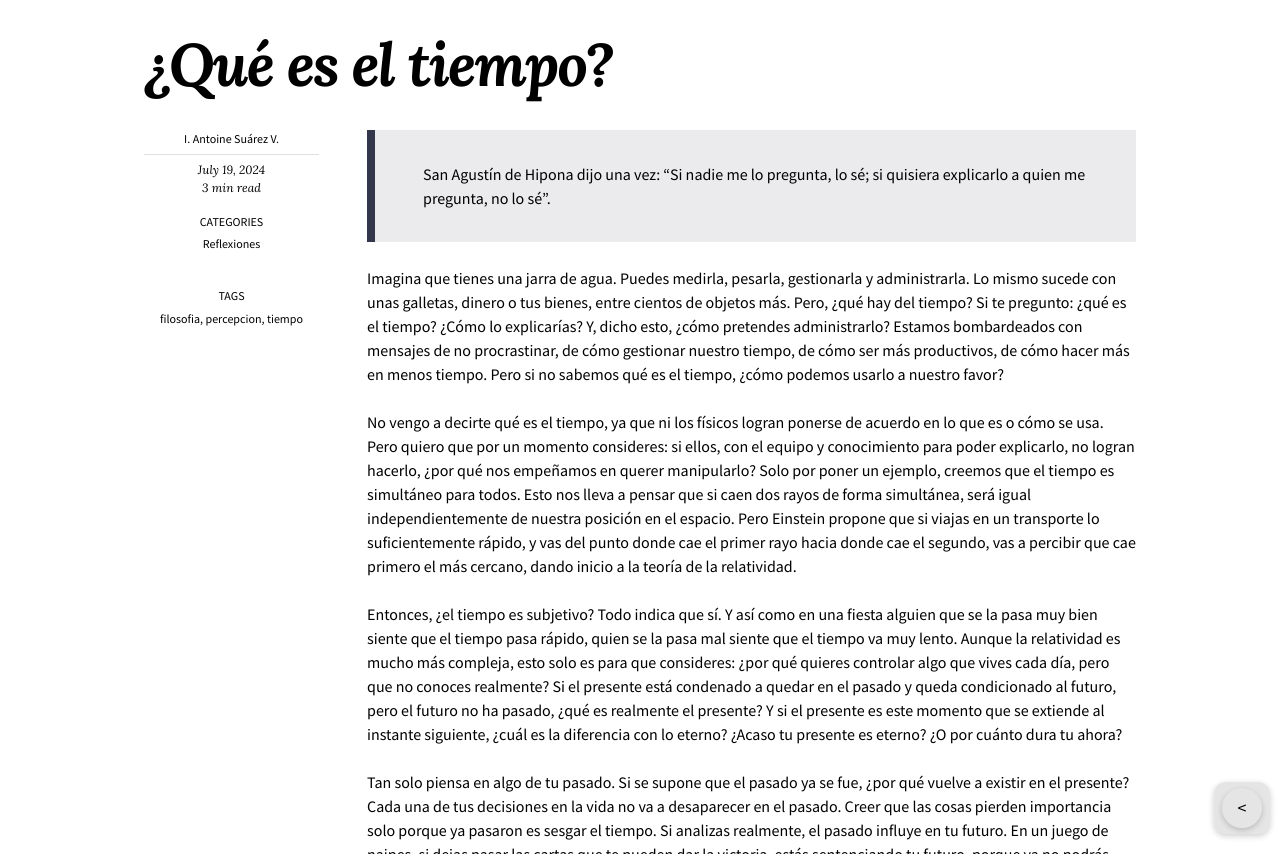
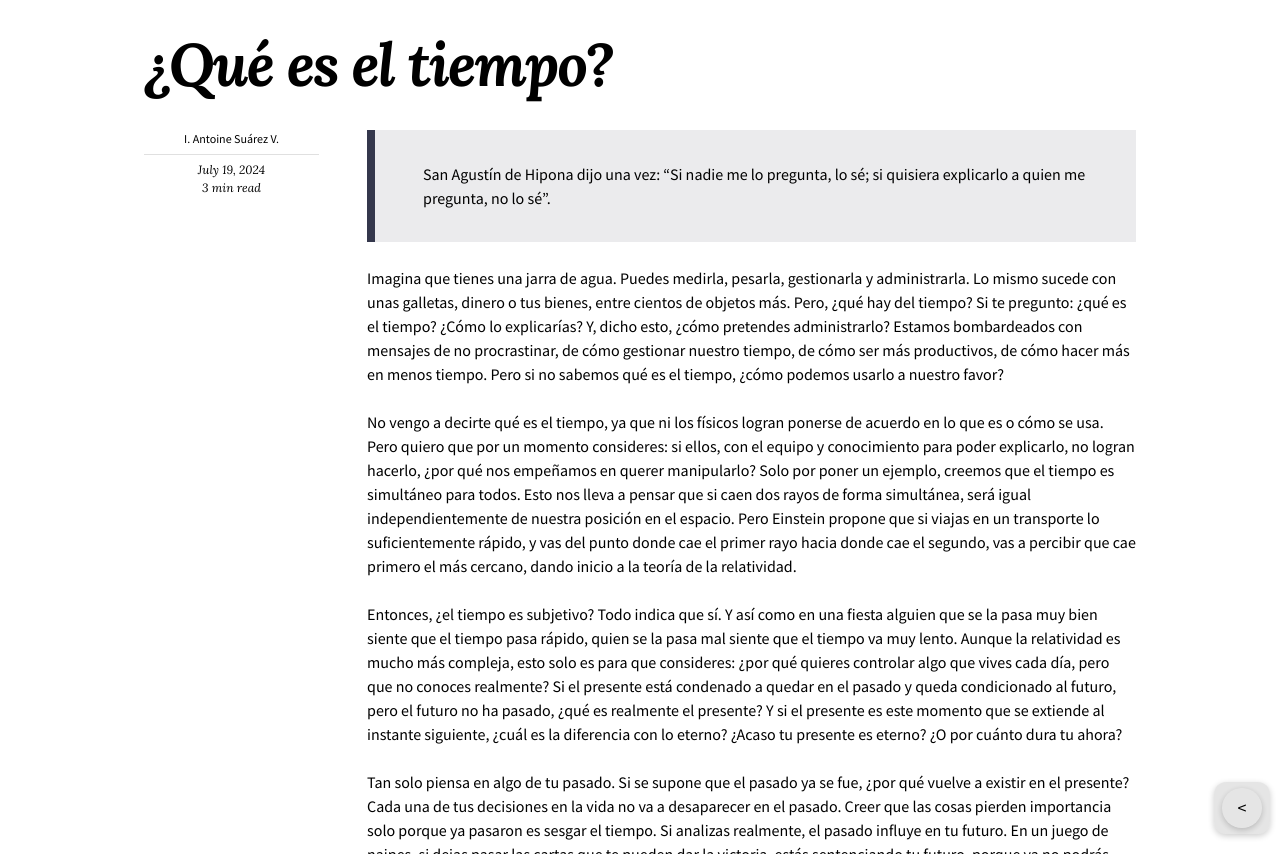
Before and after one commit to KajiiNarumi/iasuarezv, a Jekyll site: the page built from _posts/2024-07-19-que-es-el-tiempo.md, in a window 1280 px wide and 900 px high, scrolled down 816 px, cut to the strip 46-900 px from the top of the window. Built offline with Jekyll 4.4.1, drawn with Linux system fonts in a browser that asks for light colours; nearby versions of some CDN libraries.

Commit message:
Update metadata in que-es-el-tiempo.md

```diff
--- a/_posts/2024-07-19-que-es-el-tiempo.md
+++ b/_posts/2024-07-19-que-es-el-tiempo.md
@@ -2,14 +2,11 @@
 layout: post
 author:
   name: "I. Antoine Suárez V."
-categories: [Reflexiones]
-tags: [tiempo, percepcion, filosofia]
 title: "¿Qué es el tiempo?"
 date: 2024-07-19
 image:
   path: /images/2024-07-19-que-es-el-tiempo.jpg
   caption: "Foto de Alex Gruber en Unsplash"
-image_alt: "Foto de reloj de arena antiguo"
 excerpt: "¿Qué es el tiempo y cómo afecta nuestras decisiones? Una reflexión filosófica que cuestiona si realmente podemos administrarlo o simplemente debemos aprender a vivirlo."
 ---
 
```
